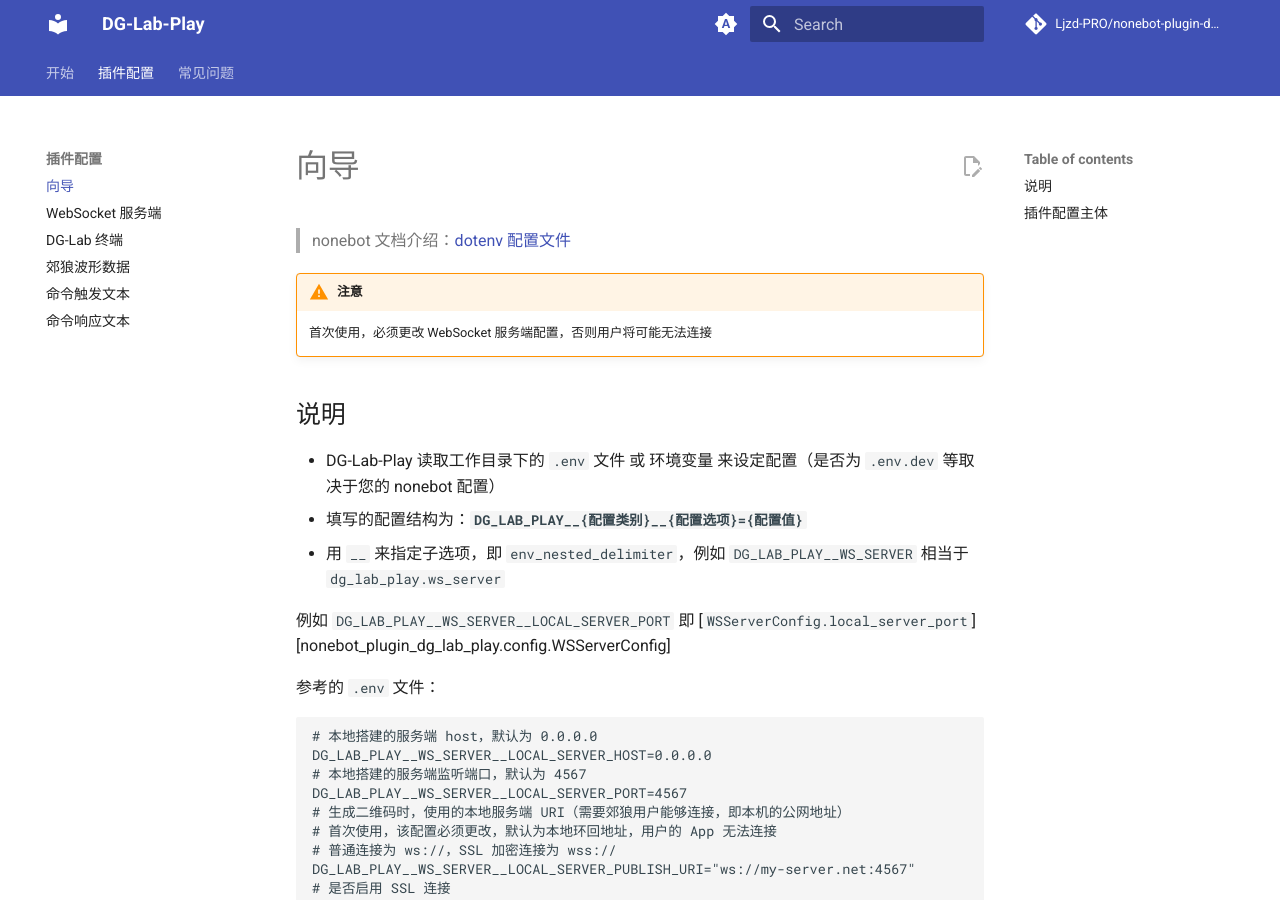
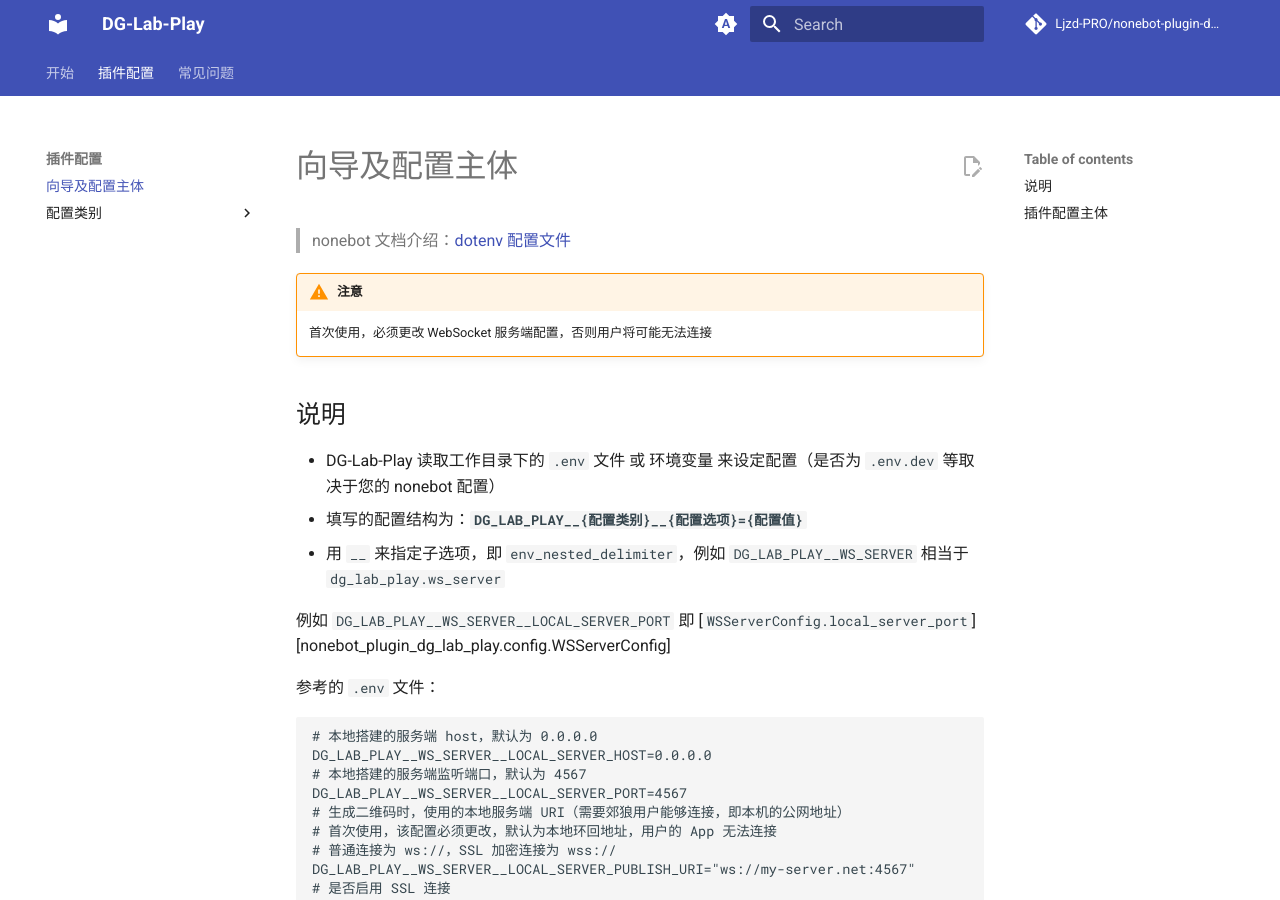
Before and after one commit to Ljzd-PRO/nonebot-plugin-dg-lab-play, an MkDocs documentation site: the page built from docs/config/guide.md, in a window 1280 px wide and 900 px high. Built offline with MkDocs 1.6.1 and Material for MkDocs 9.7.7, drawn with Linux system fonts in a browser that asks for light colours; comment, search, counter and statistics services are not loaded; the version menu is left out; some of the changed lines change nothing that is shown.

Commit message:
docs: 完善配置页菜单

```diff
--- a/mkdocs.yml
+++ b/mkdocs.yml
@@ -15,12 +15,13 @@
     - 关于项目: about.md
 #  - 安装: installation.md
   - 插件配置:
-    - 向导: config/guide.md
-    - WebSocket 服务端: config/ws-server.md
-    - DG-Lab 终端: config/dg-lab-client.md
-    - 郊狼波形数据: config/pulse-data.md
-    - 命令触发文本: config/command-text.md
-    - 命令响应文本: config/reply-text.md
+    - 向导及配置主体: config/guide.md
+    - 配置类别:
+      - WebSocket 服务端: config/ws-server.md
+      - DG-Lab 终端: config/dg-lab-client.md
+      - 郊狼波形数据: config/pulse-data.md
+      - 命令触发文本: config/command-text.md
+      - 命令响应文本: config/reply-text.md
   - 常见问题: faq.md
 
 plugins:
```
